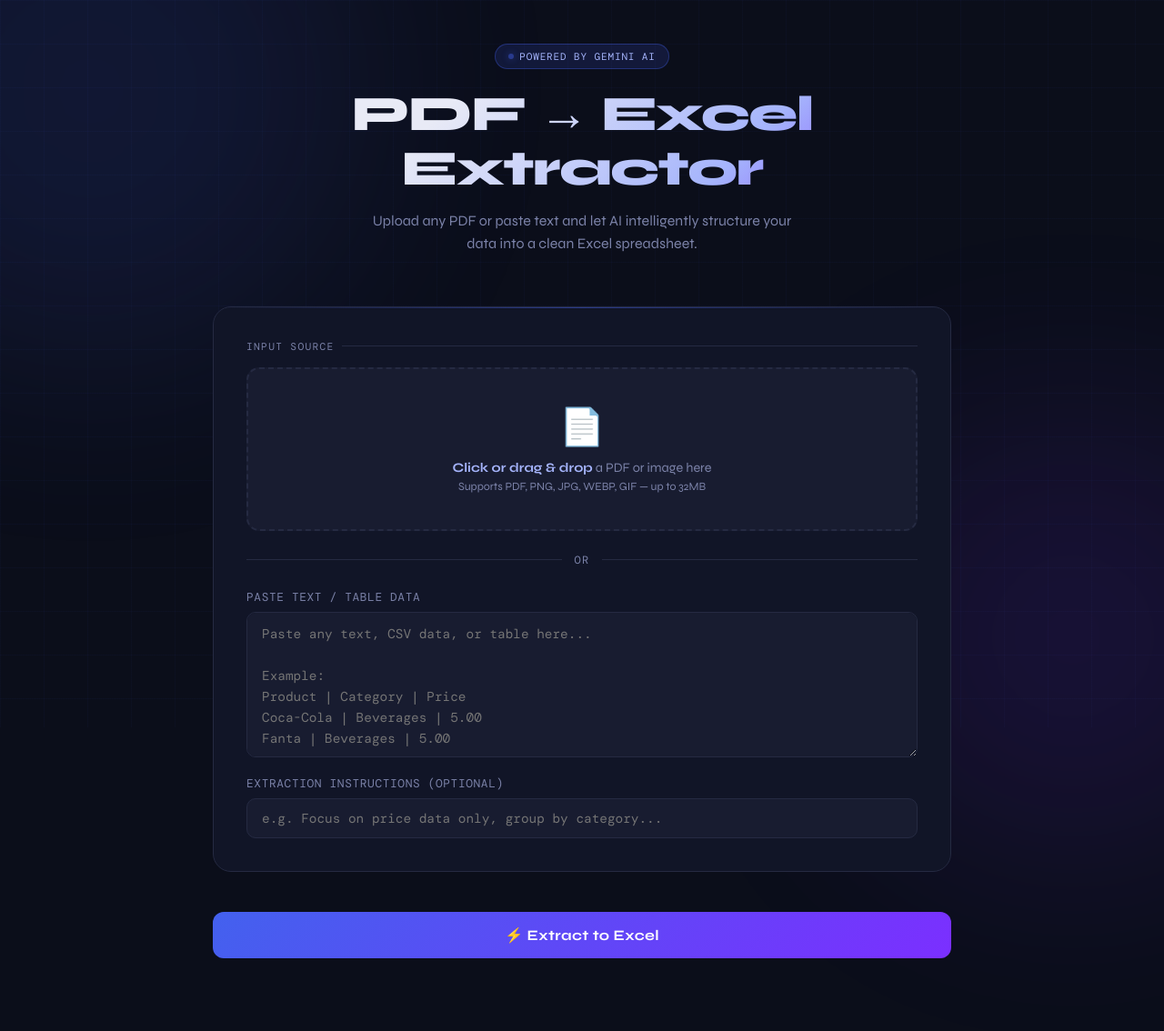
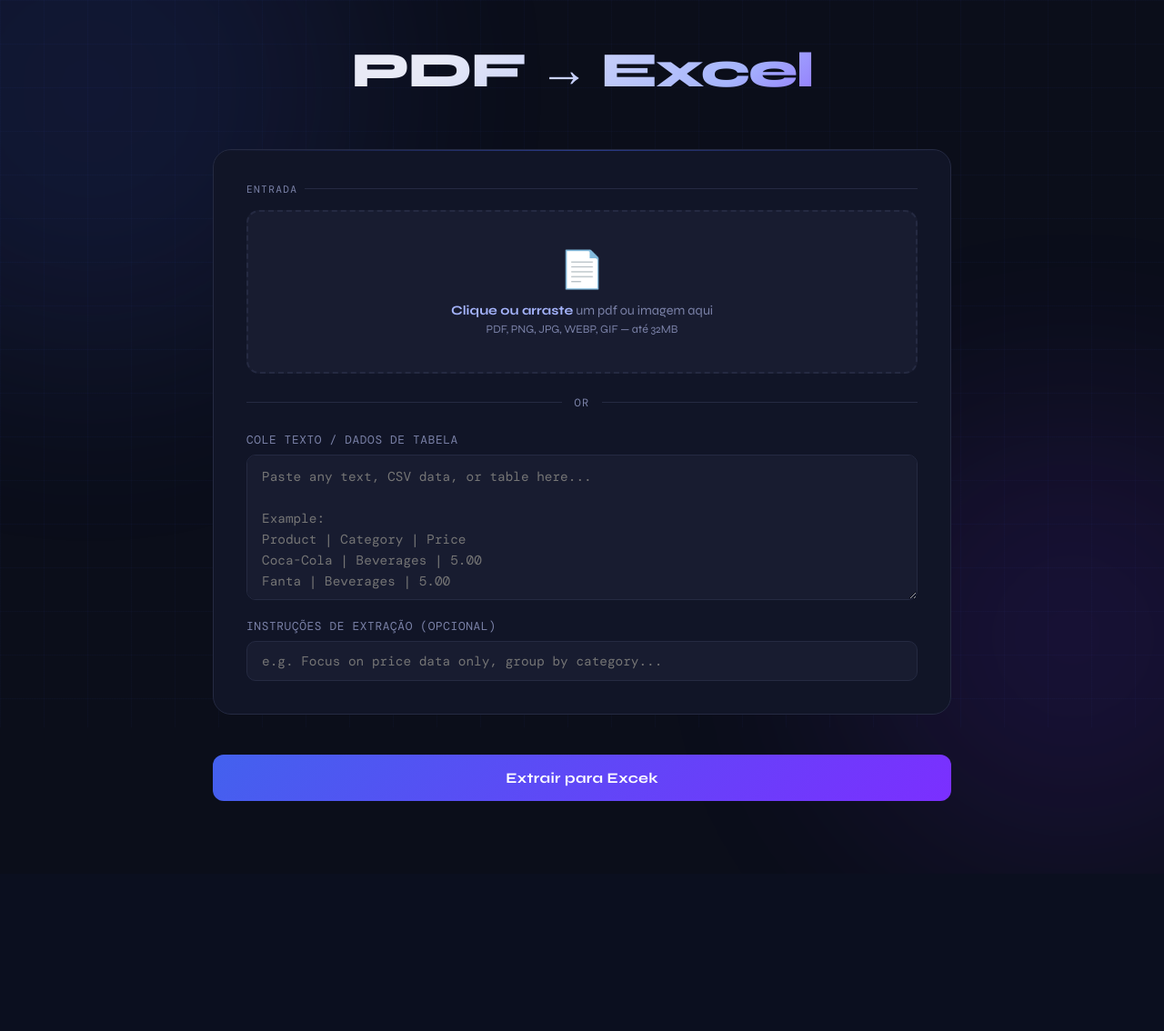
Before and after one commit to tepp12/conversor-cardapio-excel, a Flask app: page / in a window 1280 px wide. Shown: the whole page at 91% size. After the commit the page ends 881 px from the top, so only its background shows below. Run offline with Flask 3, Linux system fonts and the light colour scheme.

Commit message:
aportuguezinar

```diff
--- a/templates/index.html
+++ b/templates/index.html
@@ -383,23 +383,21 @@
 
   <div class="container">
     <header>
-      <div class="badge">POWERED BY GEMINI AI</div>
-      <h1>PDF → Excel<br/>Extractor</h1>
-      <p class="subtitle">Upload any PDF or paste text and let AI intelligently structure your data into a clean Excel spreadsheet.</p>
+      <h1>PDF → Excel<br/></h1>
     </header>
 
     <form id="convertForm">
 
       <!-- Input -->
       <div class="card">
-        <div class="card-title">Input Source</div>
+        <div class="card-title">Entrada</div>
 
         <!-- PDF Upload -->
         <div class="drop-zone" id="dropZone">
           <input type="file" id="pdfFile" name="file" accept=".pdf,.png,.jpg,.jpeg,.webp,.gif" />
           <span class="drop-icon">📄</span>
-          <p><strong>Click or drag & drop</strong> a PDF or image here</p>
-          <p style="font-size:0.78rem; margin-top:4px;">Supports PDF, PNG, JPG, WEBP, GIF — up to 32MB</p>
+          <p><strong>Clique ou arraste</strong> um pdf ou imagem aqui</p>
+          <p style="font-size:0.78rem; margin-top:4px;">PDF, PNG, JPG, WEBP, GIF — até 32MB</p>
         </div>
         <div class="file-selected" id="fileSelected" style="display:none;">
           <span>✅</span>
@@ -410,30 +408,30 @@
 
         <!-- Text Input -->
         <div class="input-group">
-          <label>PASTE TEXT / TABLE DATA</label>
+          <label>COLE TEXTO / DADOS DE TABELA</label>
           <textarea id="textInput" name="text_input" placeholder="Paste any text, CSV data, or table here...&#10;&#10;Example:&#10;Product | Category | Price&#10;Coca-Cola | Beverages | 5.00&#10;Fanta | Beverages | 5.00"></textarea>
         </div>
 
         <!-- Optional prompt -->
         <div class="input-group" style="margin-top:16px;">
-          <label>EXTRACTION INSTRUCTIONS (OPTIONAL)</label>
+          <label>INSTRUÇÕES DE EXTRAÇÃO (OPCIONAL)</label>
           <input type="text" id="userPrompt" name="prompt" placeholder="e.g. Focus on price data only, group by category..." />
         </div>
       </div>
 
       <!-- Submit -->
       <button type="submit" class="btn-convert" id="submitBtn">
-        ⚡ Extract to Excel
+        Extrair para Excek
       </button>
 
       <div class="status loading" id="statusLoading" style="display:none;">
         <div class="spinner"></div>
-        <span id="loadingText">Sending to Gemini AI...</span>
+        <span id="loadingText">Enviando para o Gemini...</span>
       </div>
 
       <div class="status success" id="statusSuccess" style="display:none;">
         <span>✅</span>
-        <span>Excel file downloaded! Check your downloads folder.</span>
+        <span>Excel file baixado.</span>
       </div>
 
       <div class="status error" id="statusError" style="display:none;">
```
